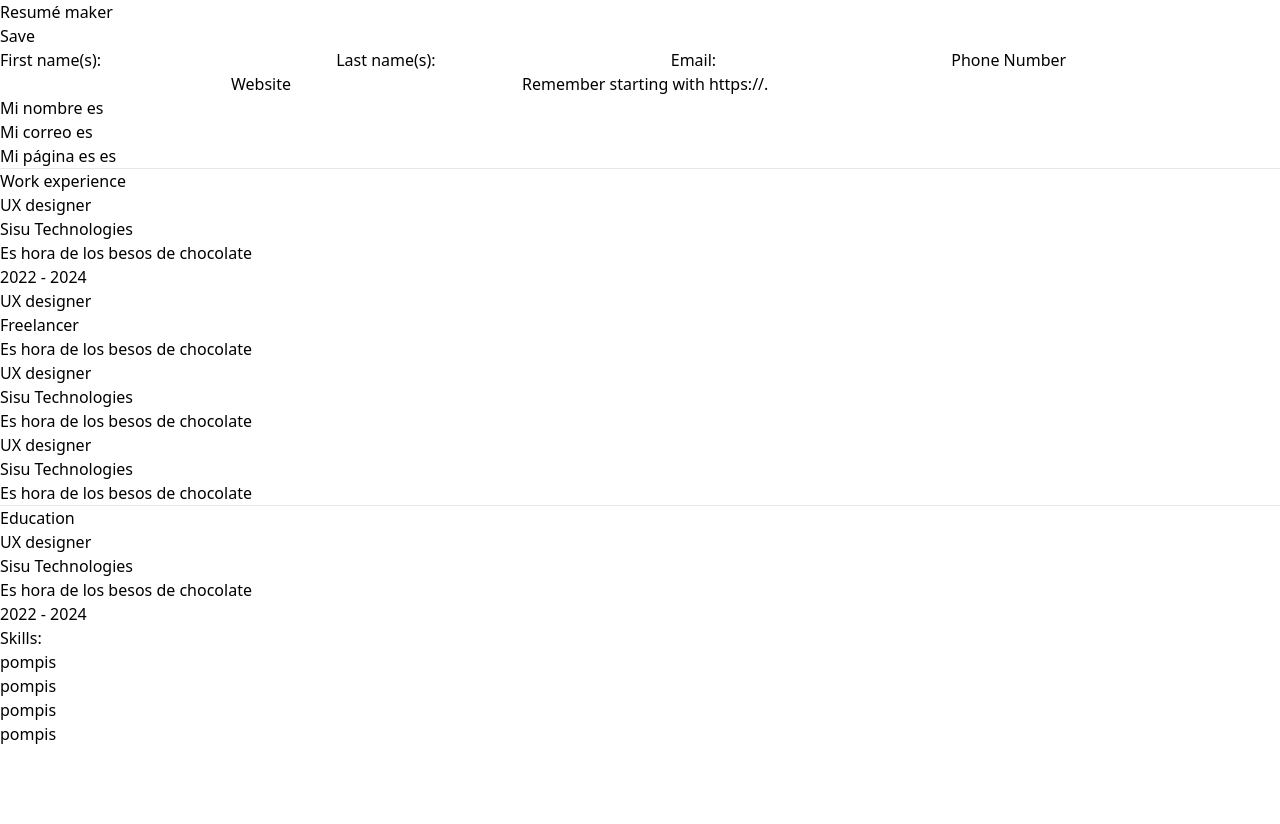
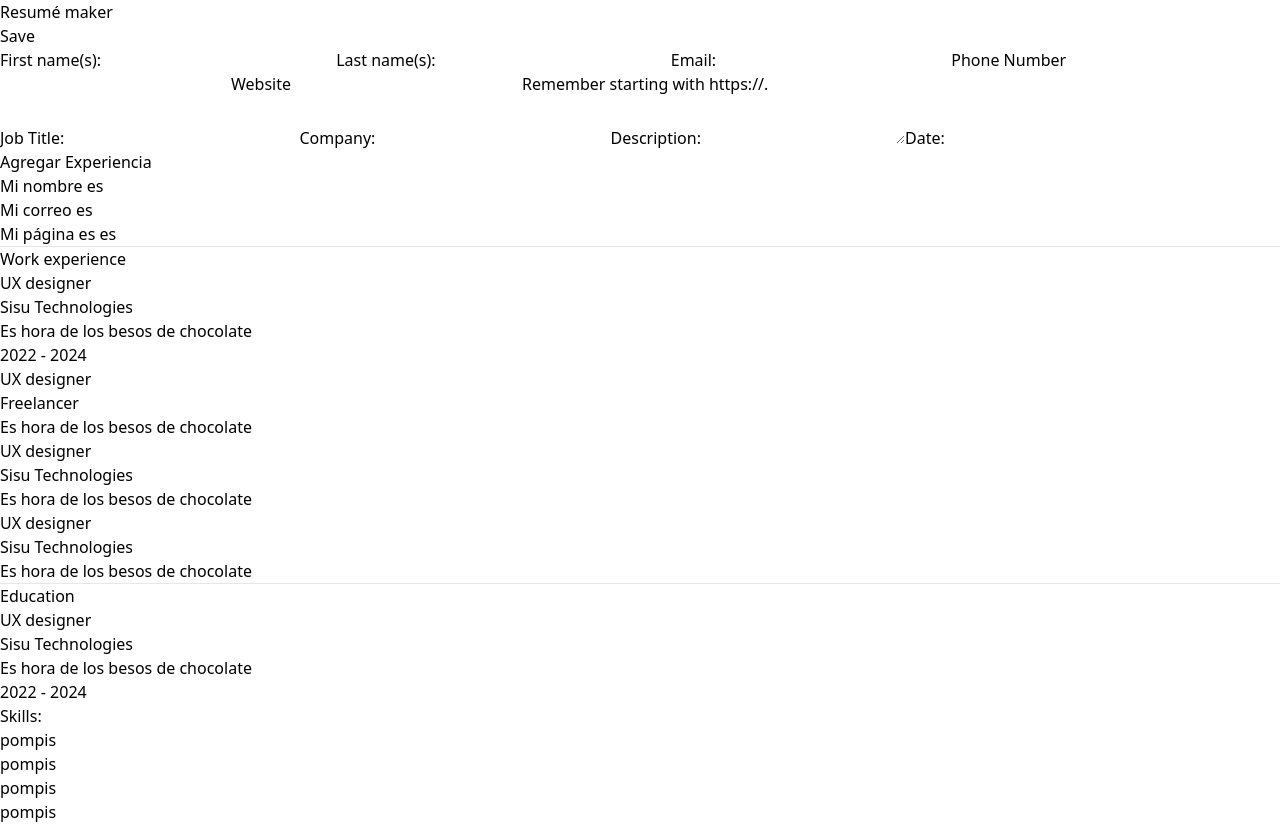
Before and after one commit to kike9978/resume-maker, a React (Vite) app: page / in a window 1280 px wide. Before the commit the page ends 800 px from the top, so only its background shows below. Built offline with nearby package versions, Linux system fonts and the light colour scheme.

Commit message:
Create new jobs through form

```diff
--- a/src/App.jsx
+++ b/src/App.jsx
@@ -56,9 +56,97 @@ function WorkExperience({ title, company, description, date }) {
   )
 }
 
+
+function WorkForm({ onSubmit }) {
+
+  const emptyWork = {
+    title: "",
+    company: "",
+    description: "",
+    date: ""
+  }
+
+  const [nextWorkInfo, setNextWorkInfo] = useState(emptyWork)
+
+
+  return (
+    <section className='bg-blue-300'>
+      <form
+        onSubmit={(e) => {
+          e.preventDefault()
+          onSubmit(nextWorkInfo)
+          setNextWorkInfo({ ...emptyWork })
+        }
+        }>
+
+        <label htmlFor="">
+          Job Title: {" "}
+          <input
+            type="text"
+            name='jobTitle'
+            value={nextWorkInfo.title}
+            onChange={(e) => {
+              setNextWorkInfo({ ...nextWorkInfo, title: e.target.value })
+            }} />
+        </label>
+        <label htmlFor="">
+          Company: {" "}
+          <input
+            type="text"
+            name='jobTitle'
+            value={nextWorkInfo.company}
+            onChange={(e) => {
+              setNextWorkInfo({ ...nextWorkInfo, company: e.target.value })
+            }} />
+        </label>
+        <label htmlFor="">
+          Description: {" "}
+
+          <textarea name='jobTitle'
+            value={nextWorkInfo.description}
+            onChange={(e) => {
+              setNextWorkInfo({ ...nextWorkInfo, description: e.target.value })
+            }} />
+        </label>
+        <label htmlFor="">
+          Date: {" "}
+          <input
+            type="text"
+            name='jobDate'
+            value={nextWorkInfo.date}
+            onChange={(e) => {
+              setNextWorkInfo({ ...nextWorkInfo, date: e.target.value })
+            }} />
+        </label>
+
+
+
+        <button>Agregar Experiencia</button>
+      </form>
+      <p>{nextWorkInfo.title}</p>
+    </section>
+
+  )
+}
+
 function App() {
   const [cv, setCV] = useState(initialCV)
   const [isEditing, setIsEditing] = useState(true)
+  const [works, setWorks] = useState(workData)
+
+
+
+  function handleCreateExperience(nextWorkInfo) {
+    setWorks([
+      ...works,
+      {
+        id: nextId++,
+        title: nextWorkInfo.title,
+        company: nextWorkInfo.company,
+        description: nextWorkInfo.description,
+        date: nextWorkInfo.date,
+      }])
+  }
 
   return (
     <>
@@ -112,6 +200,7 @@ function App() {
               />
               <span>Remember starting with https://.</span>
             </label>
+            <WorkForm onSubmit={handleCreateExperience} />
           </aside>}
         <main>
           <section>
@@ -122,7 +211,7 @@ function App() {
           <hr />
           <section>
             <h2>Work experience</h2>
-            {workData.map(work => {
+            {works.map(work => {
               return (
                 <WorkExperience
                   title={work.title}
```
